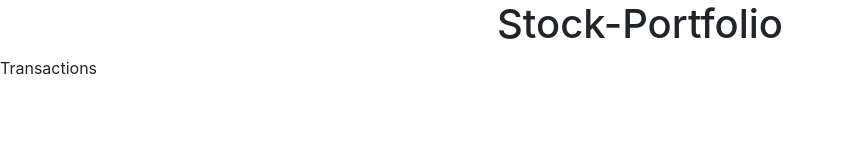
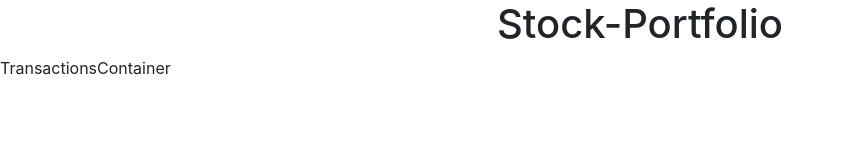
Before and after one commit to Raf-Batista/Stock-Portfolio, a React (Create React App) app in the folder stock-portfolio-frontend/: page /transactions in a window 1280 px wide. Shown: the top 160 px of the page, without its empty margins (0-844 px from the left). Built offline with nearby package versions, Linux system fonts and the light colour scheme.

Commit message:
Create containers directory and create a container for Portfolio and Transactions

```diff
--- a/stock-portfolio-frontend/src/App.js
+++ b/stock-portfolio-frontend/src/App.js
@@ -5,8 +5,8 @@ import Navbar from './components/Navbar';
 import { Route, Switch } from 'react-router-dom';
 import Register from './components/Register';
 import Login from './components/Login';
-import Portfolio from './components/Portfolio';
-import Transactions from './components/Transactions';
+import PortfolioContainer from './containers/PortfolioContainer';
+import TransactionsContainer from './containers/TransactionsContainer';
 
 function App() {
   return (
@@ -16,8 +16,8 @@ function App() {
       <Switch>
         <Route exact path='/' component={Register} />
         <Route exact path='/login' component={Login} />
-        <Route exact path='/portfolio' component={Portfolio} />
-        <Route exact path='/transactions' component={Transactions} />
+        <Route exact path='/portfolio' component={PortfolioContainer} />
+        <Route exact path='/transactions' component={TransactionsContainer} />
       </Switch>
     </div>
   );
--- /dev/null
+++ b/stock-portfolio-frontend/src/containers/PortfolioContainer.js
@@ -0,0 +1,13 @@
+import React, { Component } from 'react'
+
+class PortfolioContainer extends Component {
+    render() {
+        return (
+            <div>
+                PortfolioContainer
+            </div>
+        )
+    }
+}
+
+export default PortfolioContainer
--- /dev/null
+++ b/stock-portfolio-frontend/src/containers/TransactionsContainer.js
@@ -0,0 +1,14 @@
+import React, { Component } from 'react'
+
+class TransactionsContainer extends Component {
+    render() {
+        return (
+            <div>
+                TransactionsContainer
+            </div>
+        )
+    }
+}
+
+
+export default TransactionsContainer
```
